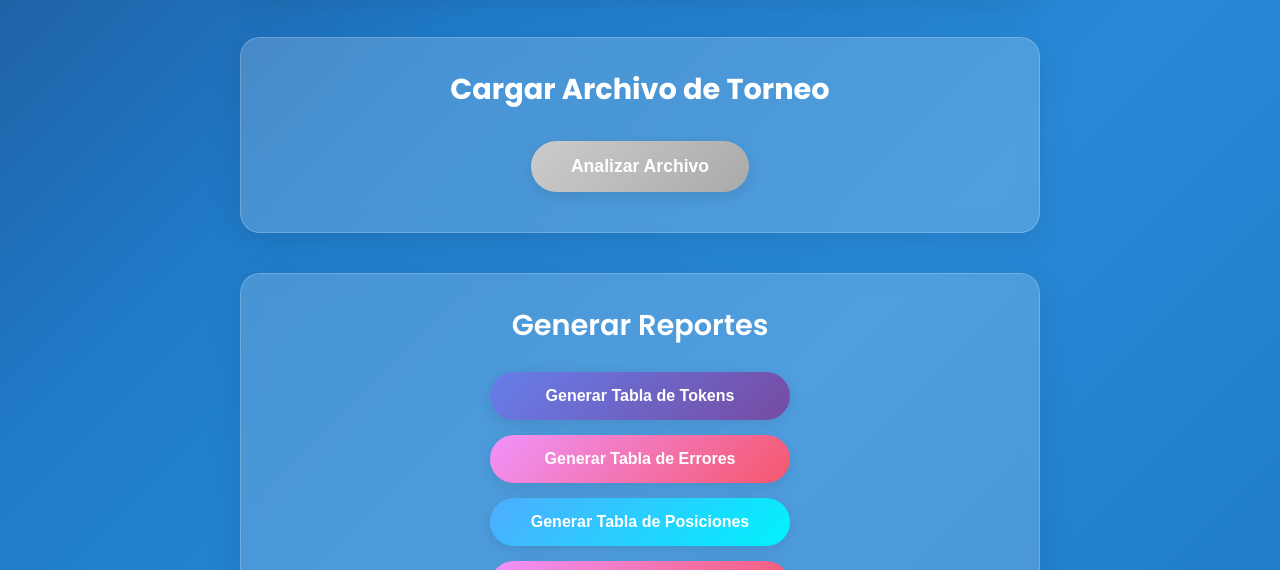
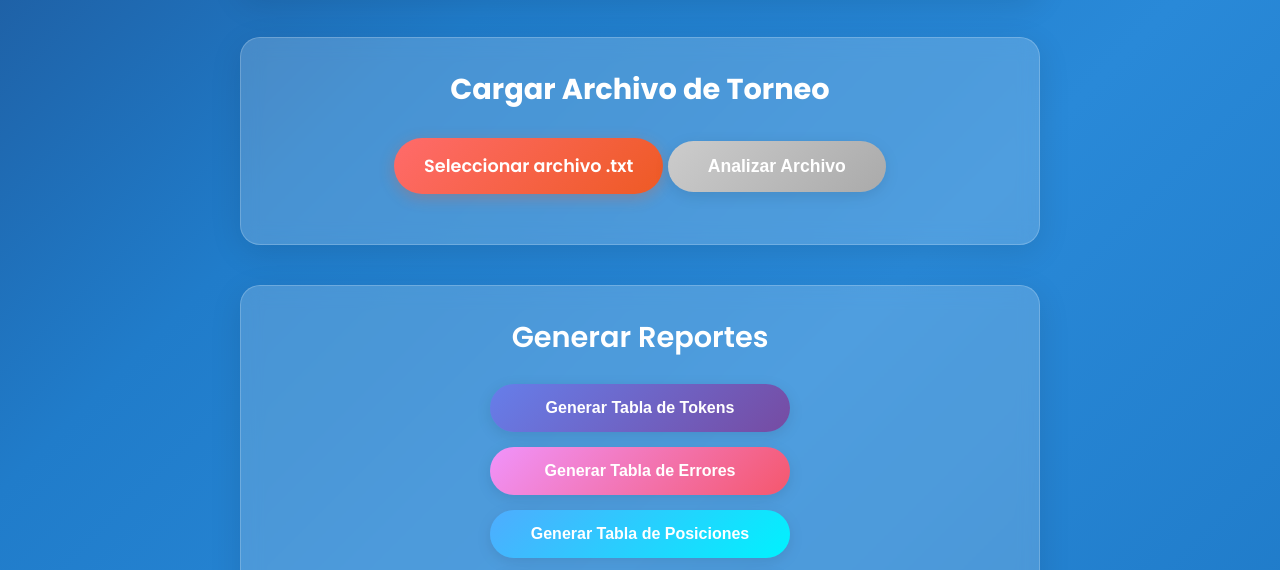
Before and after one commit to JFernandoRA/LFP_2S2025_202400195, a plain HTML site: page public/index.html in a window 1280 px wide. Shown: the part 196-766 px from the top of the page. Drawn offline with Linux system fonts and the light colour scheme.

Commit message:
Cambio en detalles

```diff
--- a/public/index.html
+++ b/public/index.html
@@ -12,6 +12,7 @@
         <section class="upload-section">
             <h2>Cargar Archivo de Torneo</h2>
             <input type="file" id="fileInput" accept=".txt">
+            <label for="fileInput" class="file-label">Seleccionar archivo .txt</label>
             <button id="analyzeBtn" disabled>Analizar Archivo</button>
         </section>
 
```
